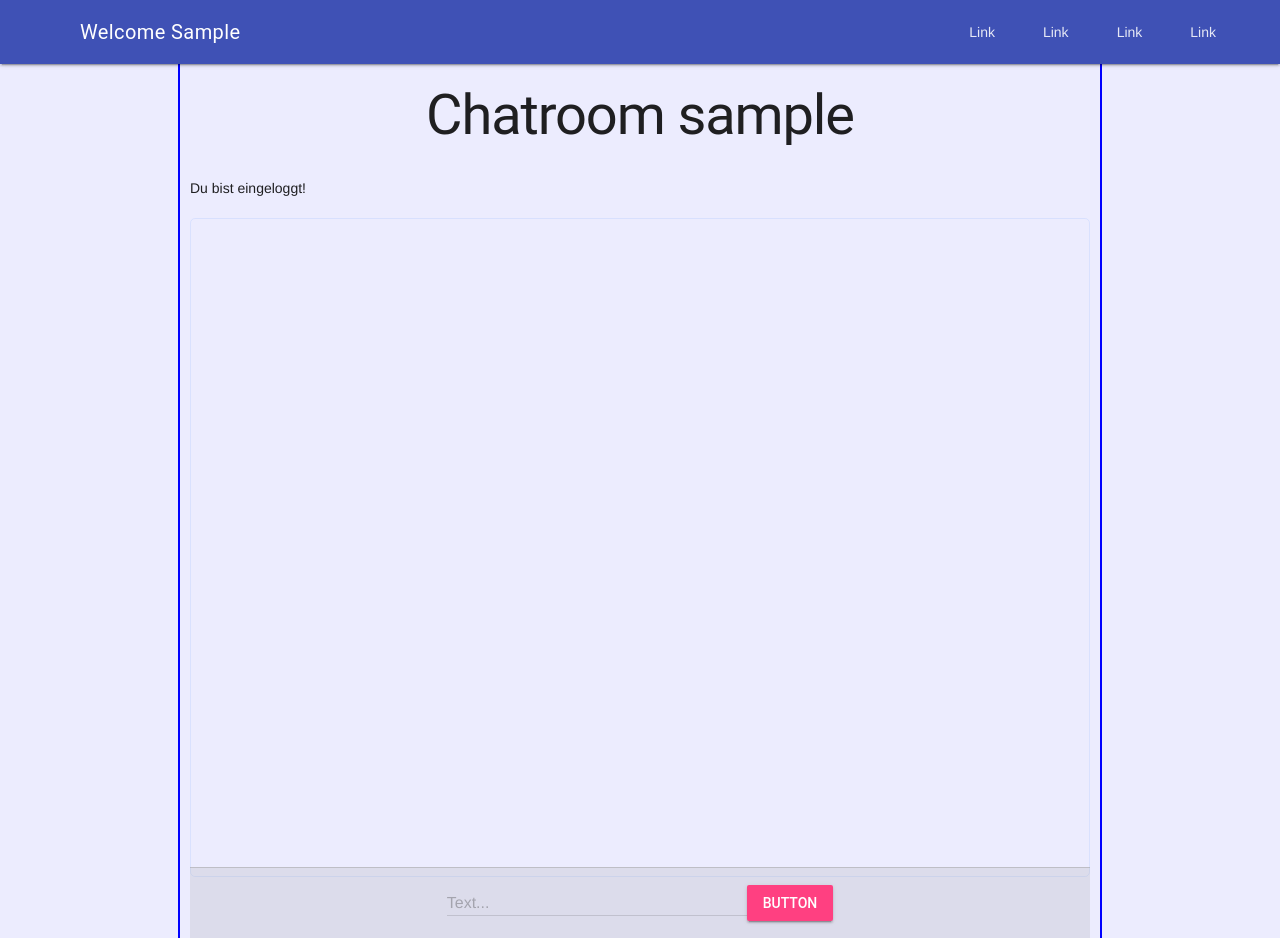
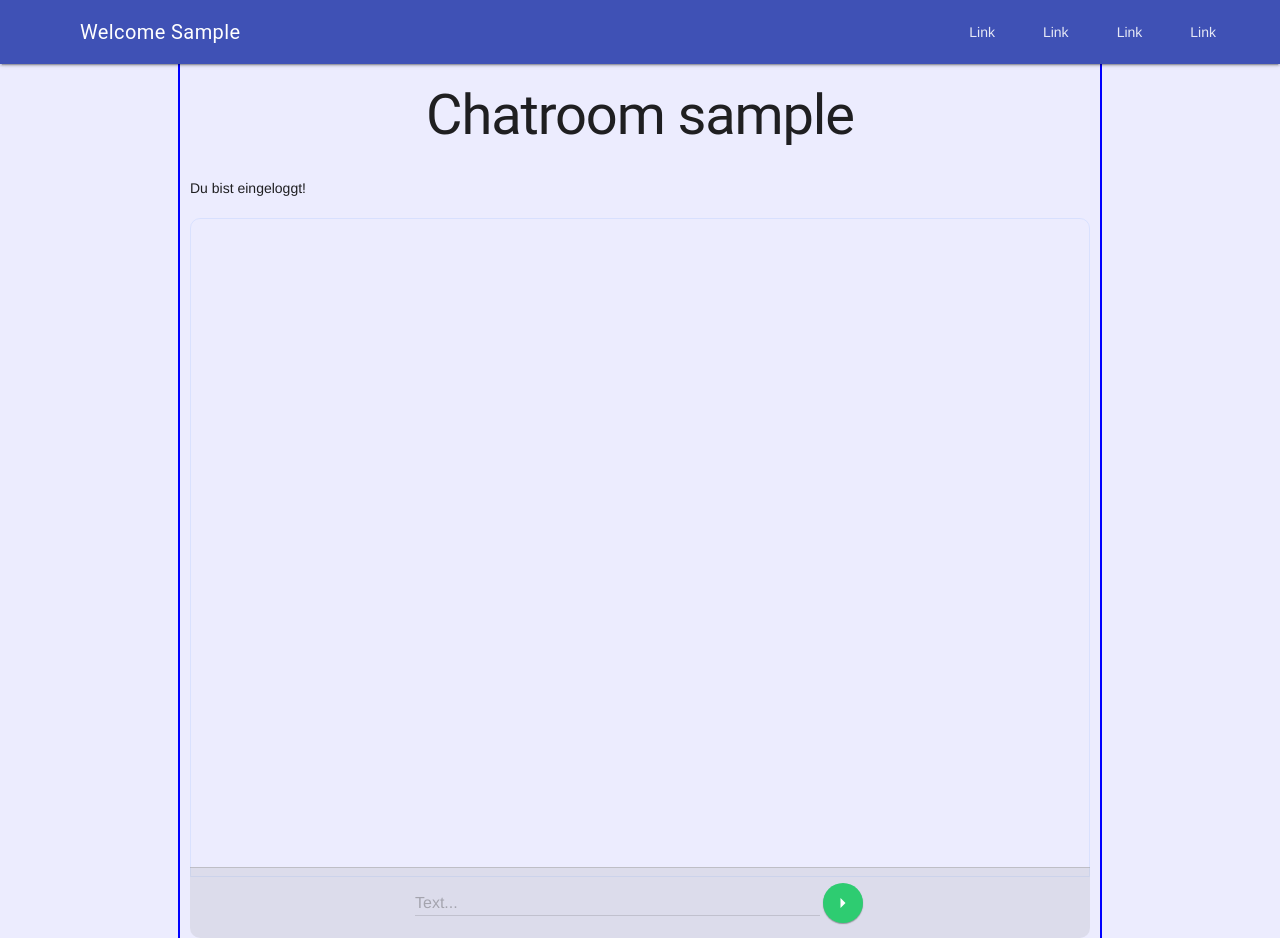
Before and after one commit to konradthiemann/simple-chat, a Django app: page /chat/ in a window 1280 px wide. Run offline with Django 5.2, Linux system fonts and the light colour scheme; the visitor is signed in with stand-in values (Sample User, id 1); data that the repository does not hold is empty.

Commit message:
chat is done - waiting with new features

```diff
--- a/chat/templates/chat/index.html
+++ b/chat/templates/chat/index.html
@@ -17,10 +17,13 @@
       {% endif %}
 
       <div class="speech-bubble-container">
-        <div class="speech-bubble-time-slot {% if request.user == message.message.author %}right{% else %}left{% endif %}">
+        <div style="padding: 0 5px;" class="speech-bubble-time-slot {% if request.user == message.message.author %}right{% else %}left{% endif %}">
           <span class="color-grey">{{ message.message.created_at|date:"H:i" }}</span>
         </div>
         <div class="speech-bubble {% if request.user == message.message.author %}right{% else %}left{% endif %}">
+          {% if request.user != message.message.author %}
+          <b style="color: rgba(250, 250, 250, 0.6); font-size: 14px;">{{ message.message.author }}</b>
+          {% endif %}
           <p style="line-break:anywhere; margin:0;">{{ message.message.text }}</p>
         </div>
       </div>
@@ -29,8 +32,10 @@
 
 <script>
 window.onload = function() {
+  setTimeout(() => {
     const messageContainer = document.getElementById("messageContainer");
     messageContainer.scrollTop = messageContainer.scrollHeight;
+  }, 10);
 
   const observer = new MutationObserver((mutations) => {
       mutations.forEach((mutation) => {
@@ -121,10 +126,10 @@ async function sendMessage() {
 }
 </script>
 
-<div style="position:sticky; bottom:0; left:0; height: 70px; width:100%; display:flex; justify-content:center; align-items:center; background-color:rgba(160,160,160,0.2); border-top: solid 1px rgba(160,160,160,0.5)">
-  <form onsubmit="sendMessage(); return false;" method="post" style="align-items:center; justify-content:center; display:flex;">
+<div style="position:sticky; bottom:0; left:0; height: 70px; width:100%; display:flex; justify-content:center; align-items:center; background-color:rgba(160,160,160,0.2); border-top: solid 1px rgba(160,160,160,0.5); border-radius: 0 0 10px 10px;">
+  <form onsubmit="sendMessage(); return false;" method="post" style="align-items:center; justify-content:center; display:flex; width:50%;">
     {% csrf_token %}
-    <div class="mdl-textfield mdl-js-textfield mdl-textfield--floating-label">
+    <div class="mdl-textfield mdl-js-textfield mdl-textfield--floating-label" style="width:90%; min-width: 200px;">
       <input
         class="mdl-textfield__input"
         type="text"
@@ -133,10 +138,8 @@ async function sendMessage() {
       />
       <label class="mdl-textfield__label" for="messageField">Text...</label>
     </div>
-    <button
-      class="mdl-button mdl-js-button mdl-button--raised mdl-js-ripple-effect mdl-button--accent"
-    >
-      Button
+    <button class="mdl-button mdl-js-button mdl-button--fab mdl-button--mini-fab mdl-button--colored" style="background:#2ecc71;">
+      <i class="material-icons">arrow_right</i>
     </button>
   </form>
 </div>
--- a/static/css/style.css
+++ b/static/css/style.css
@@ -10,7 +10,8 @@
   height: 70vh;
   overflow-y: scroll;
   border: solid 1px rgba(171, 198, 384, 0.3);
-  border-radius: 5px;
+  border-radius: 10px 10px 0 0;
+  overflow-x: hidden;
 }
 .speech-bubble-container {
   display: flex;
```
Lines whose indentation alone changed are shown as unchanged.
